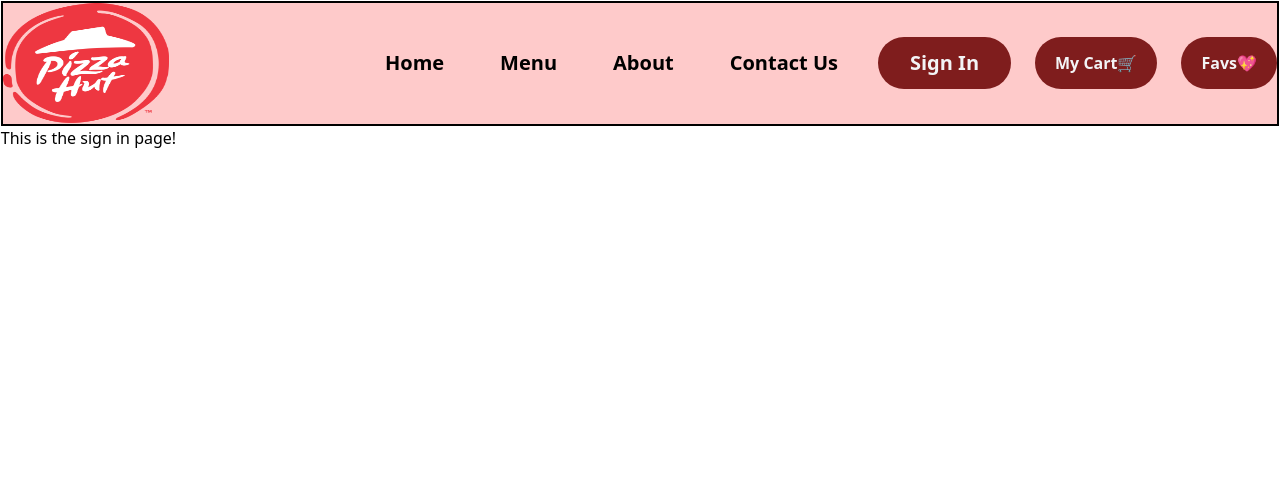
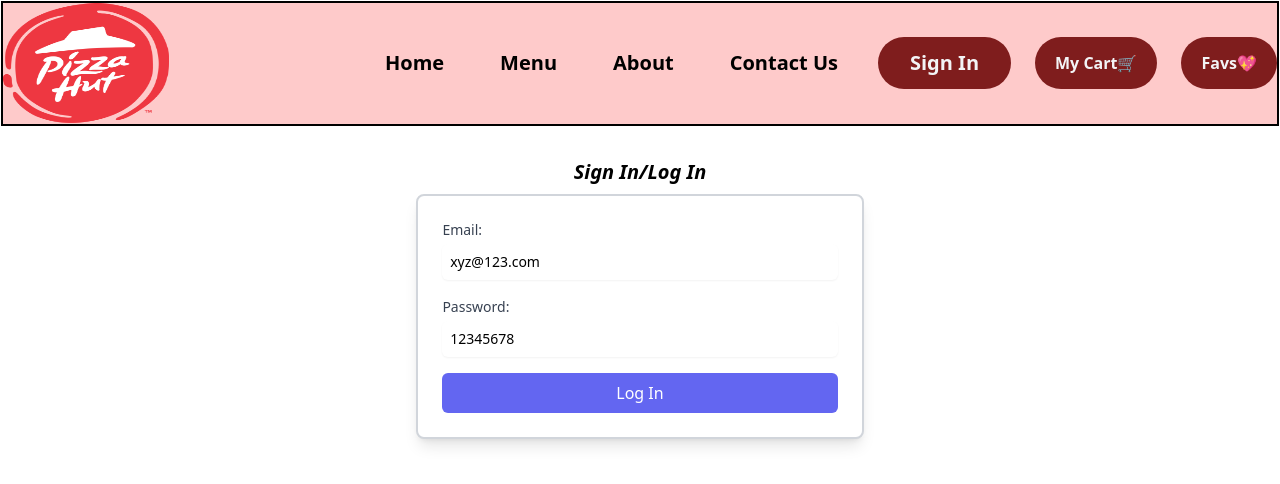
Before and after one commit to shubham-121/Pizza-Website, a React (Vite) app: page /signin in a window 1280 px wide. Shown: the top 484 px of the page. Built offline with nearby package versions, Linux system fonts and the light colour scheme.

Commit message:
created login page

```diff
--- a/src/components/OrderSlice.jsx
+++ b/src/components/OrderSlice.jsx
@@ -2,7 +2,7 @@
 
 const initialState = {
   orderDetails: [], //stores the current orders
-  userDetails: [], //store the user details for currnet orders
+  userDetails: [], //store the login user details for currnet orders
   orders: [],
 };
 
@@ -21,10 +21,6 @@
         orderItems: cartItems,
       };
       state.orders = [...state.orders, newOrder];
-      //   state.userDetails = [...state.userDetails, userInfo];
-
-      //   const orderItems = cartItems;
-      //   state.orderDetails = [...state.orderDetails, orderItems];
 
       console.log("Updated order details", state.orders);
     },
--- a/src/components/SignIn.jsx
+++ b/src/components/SignIn.jsx
@@ -1,10 +1,72 @@
+import { useState } from "react";
 import { Outlet } from "react-router";
 
 export default function SignIn() {
   return (
     <div>
       <Outlet></Outlet>
-      <h2>This is the sign in page!</h2>
+      <h2 className="text-center mt-8 text-xl italic font-semibold">
+        Sign In/Log In
+      </h2>
+      <LogInForm className=""></LogInForm>
     </div>
   );
 }
+
+function LogInForm() {
+  const [email, setEmail] = useState("xyz@123.com");
+  const [pswd, setPswd] = useState(12345678);
+
+  function handleEmail(e) {
+    setEmail(e.target.value);
+  }
+  function handlePswd(e) {
+    setPswd(e.target.value);
+  }
+  return (
+    <div className="flex justify-center items-center mt-2">
+      <form className=" border-2 border-gray-300 rounded-lg p-6 bg-white shadow-lg w-full max-w-md">
+        <div className="mb-4 ">
+          <label
+            htmlFor="email"
+            className="block text-sm font-medium text-gray-700"
+          >
+            Email:
+          </label>
+          <input
+            type="email"
+            id="email"
+            value={email}
+            onChange={handleEmail}
+            placeholder="Enter your email"
+            className="mt-1 block w-full rounded-md border-gray-300 shadow-sm focus:border-indigo-500 focus:ring-indigo-500 sm:text-sm p-2"
+            required
+          />
+        </div>
+        <div className="mb-4">
+          <label
+            htmlFor="password"
+            className="block text-sm font-medium text-gray-700"
+          >
+            Password:
+          </label>
+          <input
+            type="text"
+            id="password"
+            value={pswd}
+            onChange={handlePswd}
+            placeholder="Enter your password"
+            className="mt-1 block w-full rounded-md border-gray-300 shadow-sm focus:border-indigo-500 focus:ring-indigo-500 sm:text-sm p-2"
+            required
+          />
+        </div>
+        <button
+          type="submit"
+          className="w-full bg-indigo-500 text-white py-2 px-4 rounded-md hover:bg-indigo-600 focus:outline-none focus:ring-2 focus:ring-indigo-400 focus:ring-offset-2"
+        >
+          Log In
+        </button>
+      </form>
+    </div>
+  );
+}
```
